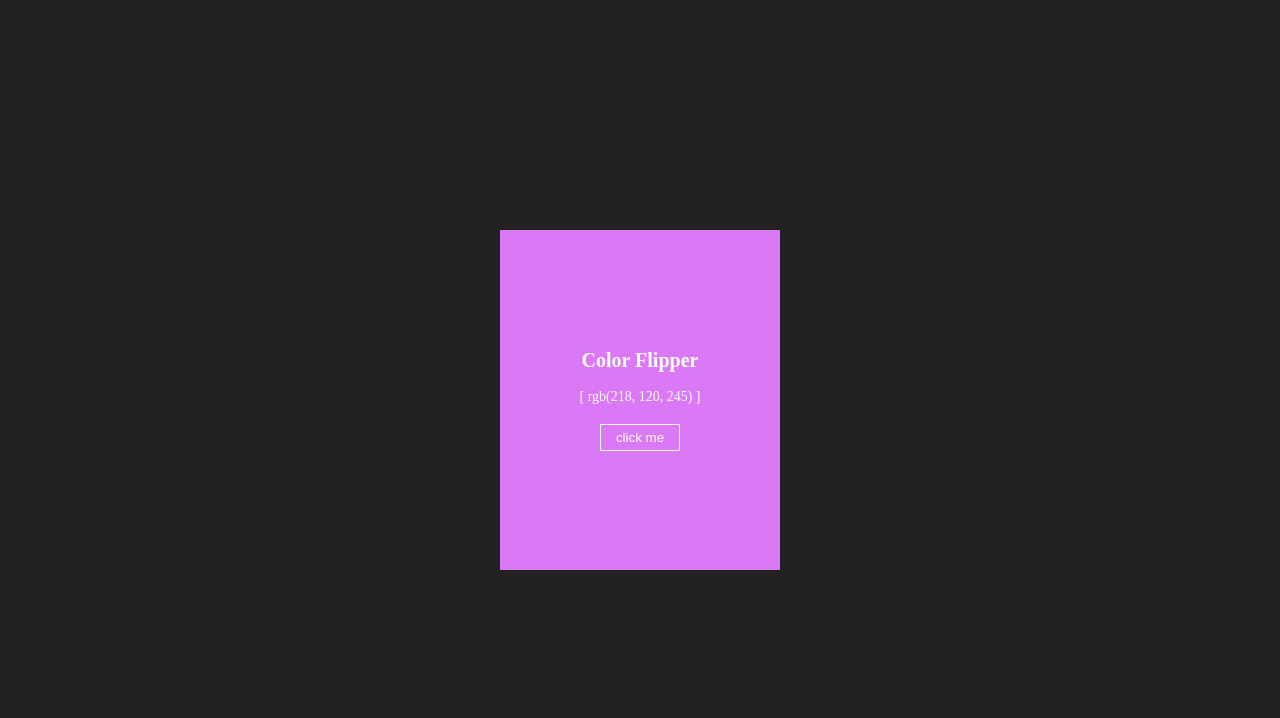
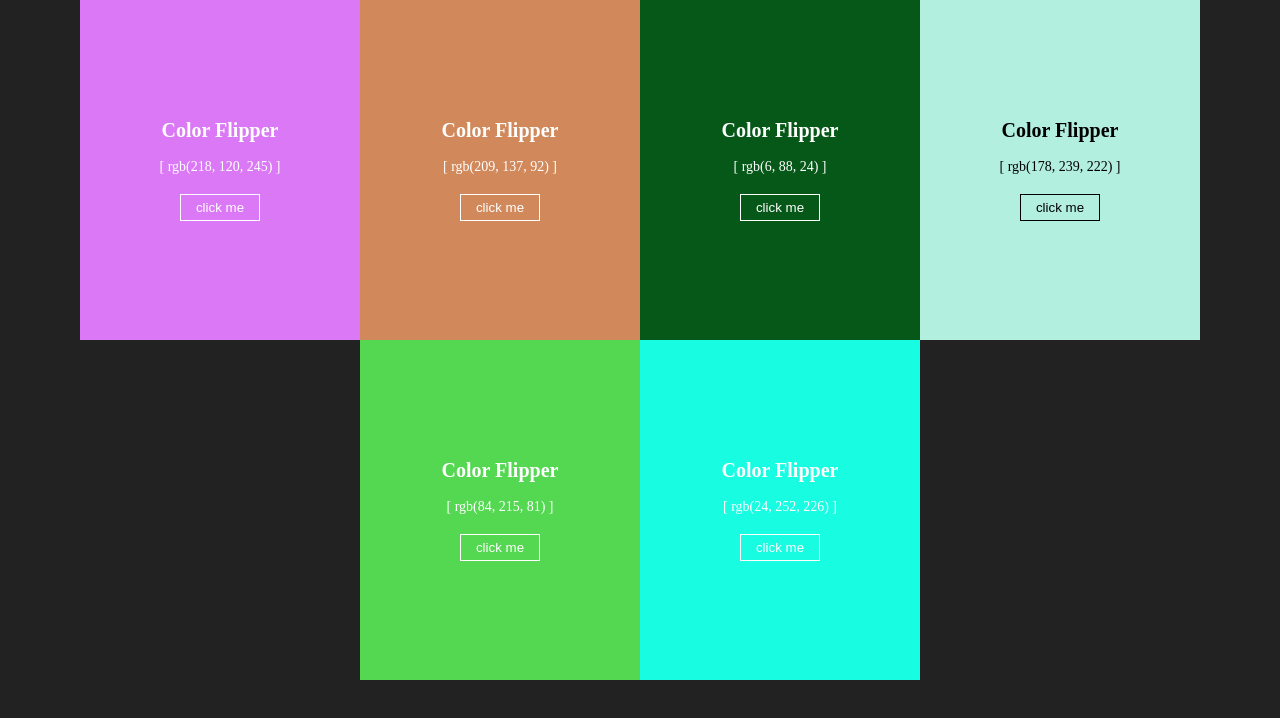
Before and after one commit to mooky1007/01.38JS_Color-Flipper, a plain HTML site: page index.html in a window 1280 px wide. Drawn offline with Linux system fonts and the light colour scheme.

Commit message:
여러개 적용

```diff
--- a/color_flipper.js
+++ b/color_flipper.js
@@ -1,6 +1,6 @@
 class ColorFlipper {
     constructor(target) {
-        this.target = document.querySelector(target);
+        this.target = target;
         this.colorCode = this.target.querySelector('.color_value');
         this.actionButton = this.target.querySelector('.color_btn');
         this.init();
--- a/index.html
+++ b/index.html
@@ -8,14 +8,52 @@
 <link rel="stylesheet" href="./reset.css">
 <link rel="stylesheet" href="./style.css">
 </head>
+
 <body>
     <div class="container">
         <h1 class="color_title">Color Flipper</h1>
         <span class="color_value">#f15025</span>
         <button class="color_btn">click me</button>
     </div>
+    <div class="container">
+        <h1 class="color_title">Color Flipper</h1>
+        <span class="color_value">#f15025</span>
+        <button class="color_btn">click me</button>
+    </div>
+    <div class="container">
+        <h1 class="color_title">Color Flipper</h1>
+        <span class="color_value">#f15025</span>
+        <button class="color_btn">click me</button>
+    </div>
+    <div class="container">
+        <h1 class="color_title">Color Flipper</h1>
+        <span class="color_value">#f15025</span>
+        <button class="color_btn">click me</button>
+    </div>
+    <div class="container">
+        <h1 class="color_title">Color Flipper</h1>
+        <span class="color_value">#f15025</span>
+        <button class="color_btn">click me</button>
+    </div>
+    <div class="container">
+        <h1 class="color_title">Color Flipper</h1>
+        <span class="color_value">#f15025</span>
+        <button class="color_btn">click me</button>
+    </div>
+
     <script>
-        const colorFlipper = new ColorFlipper('.container');
+        const colorBlocks = document.querySelectorAll('.container');
+        const colorFlipperInit = () => {
+            colorBlocks.forEach((colorBlock) => {
+                const colorFlipper = new ColorFlipper(colorBlock);
+            });
+        }
+
+        colorFlipperInit();
+
+        // const colorFlipper = new ColorFlipper('.color-box1');
+        // const colorFlipper2 = new ColorFlipper('.color-box2');
     </script>
 </body>
+
 </html>
--- a/style.css
+++ b/style.css
@@ -1,10 +1,10 @@
 body {
     display: flex;
     justify-content: center;
-    align-items: center;
+    align-items: flex-start;
     width: 100%;
-    height: 100vh;
     background: #222;
+    flex-wrap: wrap;
 }
 
 .container {
```
Lines whose indentation alone changed are shown as unchanged.
